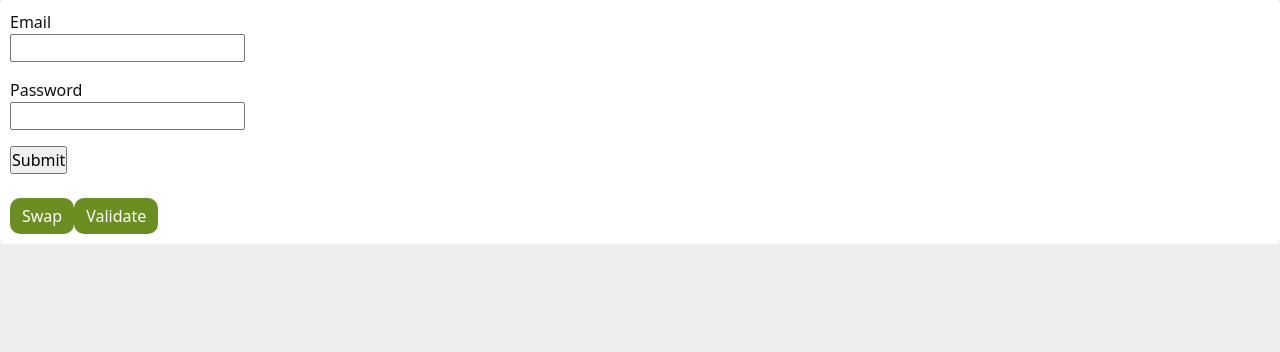
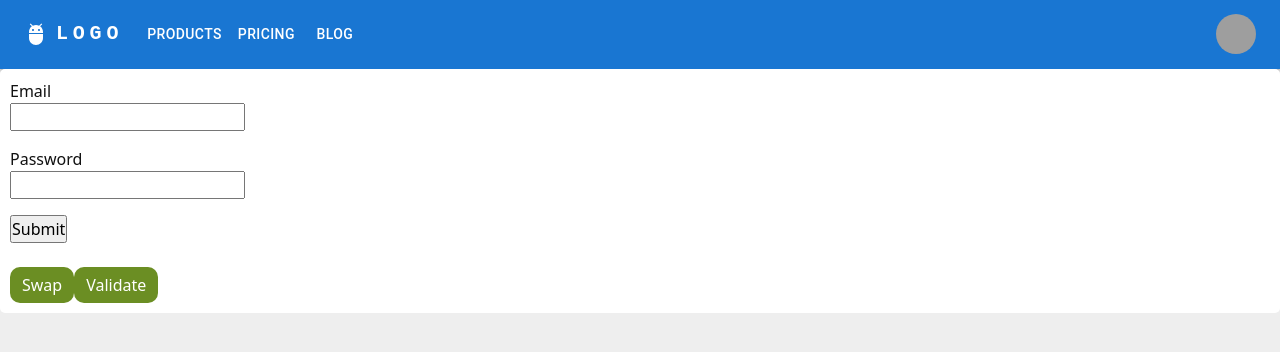
Before and after one commit to Rafael00X/E-Class, a Next.js app: page /signup in a window 1280 px wide. Shown: the top 352 px of the page. Built offline with nearby package versions, Linux system fonts and the light colour scheme; grey boxes are pictures that could not be loaded.

Commit message:
Implemented Navbar and Drawer

```diff
--- a/package.json
+++ b/package.json
@@ -10,6 +10,10 @@
     "prisma": "dotenv -e .env.local -- npx prisma generate"
   },
   "dependencies": {
+    "@emotion/react": "^11.10.6",
+    "@emotion/styled": "^11.10.6",
+    "@mui/icons-material": "^5.11.9",
+    "@mui/material": "^5.11.9",
     "@next/font": "13.1.4",
     "@prisma/client": "^4.10.1",
     "@types/cookie": "^0.5.1",
--- /dev/null
+++ b/src/components/Common/DrawerMenu.tsx
@@ -0,0 +1,92 @@
+import * as React from "react";
+import Box from "@mui/material/Box";
+import SwipeableDrawer from "@mui/material/SwipeableDrawer";
+import List from "@mui/material/List";
+import Divider from "@mui/material/Divider";
+import ListItem from "@mui/material/ListItem";
+import ListItemButton from "@mui/material/ListItemButton";
+import ListItemIcon from "@mui/material/ListItemIcon";
+import ListItemText from "@mui/material/ListItemText";
+import InboxIcon from "@mui/icons-material/MoveToInbox";
+import MailIcon from "@mui/icons-material/Mail";
+import { useRouter } from "next/router";
+
+const menuItemsList = [
+  [
+    { text: "Inbox", icon: <InboxIcon />, url: "/inbox" },
+    { text: "Starred", icon: <MailIcon />, url: "/starred" },
+    { text: "Send Email", icon: <InboxIcon />, url: "/send-email" },
+    { text: "Drafts", icon: <MailIcon />, url: "/drafts" },
+  ],
+  [
+    { text: "All Mails", icon: <InboxIcon />, url: "/all-mails" },
+    { text: "Trash", icon: <MailIcon />, url: "/trash" },
+    { text: "Spam", icon: <InboxIcon />, url: "/spam" },
+  ],
+];
+
+type DrawerMenuProps = {
+  isOpen: boolean;
+  setIsOpen: (isOpen: boolean) => void;
+};
+
+export default function DrawerMenu(props: DrawerMenuProps) {
+  const { isOpen, setIsOpen } = props;
+  const router = useRouter();
+
+  const toggleDrawer =
+    (open: boolean) => (event: React.KeyboardEvent | React.MouseEvent) => {
+      if (
+        event &&
+        event.type === "keydown" &&
+        ((event as React.KeyboardEvent).key === "Tab" ||
+          (event as React.KeyboardEvent).key === "Shift")
+      ) {
+        return;
+      }
+
+      setIsOpen(open);
+    };
+
+  const list = (
+    <Box
+      sx={{ width: 250 }}
+      role="presentation"
+      onClick={toggleDrawer(false)}
+      onKeyDown={toggleDrawer(false)}
+    >
+      {menuItemsList.map((menuItems, index1) => {
+        return (
+          <React.Fragment key={index1}>
+            <List>
+              {menuItems.map((menuItem, index2) => {
+                return (
+                  <ListItem key={index2} disablePadding>
+                    <ListItemButton onClick={() => router.push(menuItem.url)}>
+                      <ListItemIcon>{menuItem.icon}</ListItemIcon>
+                      <ListItemText primary={menuItem.text} />
+                    </ListItemButton>
+                  </ListItem>
+                );
+              })}
+            </List>
+            <Divider />
+          </React.Fragment>
+        );
+      })}
+    </Box>
+  );
+
+  return (
+    <div>
+      <SwipeableDrawer
+        anchor={"left"}
+        open={isOpen}
+        onClose={toggleDrawer(false)}
+        onOpen={toggleDrawer(true)}
+      >
+        {list}
+      </SwipeableDrawer>
+    </div>
+  );
+}
--- /dev/null
+++ b/src/components/Common/Navbar.tsx
@@ -0,0 +1,146 @@
+import * as React from "react";
+import AppBar from "@mui/material/AppBar";
+import Box from "@mui/material/Box";
+import Toolbar from "@mui/material/Toolbar";
+import IconButton from "@mui/material/IconButton";
+import Typography from "@mui/material/Typography";
+import Menu from "@mui/material/Menu";
+import MenuIcon from "@mui/icons-material/Menu";
+import Container from "@mui/material/Container";
+import Avatar from "@mui/material/Avatar";
+import Button from "@mui/material/Button";
+import Tooltip from "@mui/material/Tooltip";
+import MenuItem from "@mui/material/MenuItem";
+import AdbIcon from "@mui/icons-material/Adb";
+import DrawerMenu from "./DrawerMenu";
+
+const pages = ["Products", "Pricing", "Blog"];
+const settings = ["Profile", "Account", "Dashboard", "Logout"];
+
+export default function ResponsiveAppBar() {
+  const [anchorElNav, setAnchorElNav] = React.useState<null | HTMLElement>(
+    null
+  );
+  const [anchorElUser, setAnchorElUser] = React.useState<null | HTMLElement>(
+    null
+  );
+  const [isOpen, setIsOpen] = React.useState(false);
+
+  const handleOpenNavMenu = (event: React.MouseEvent<HTMLElement>) => {
+    setAnchorElNav(event.currentTarget);
+    setIsOpen(true);
+  };
+  const handleOpenUserMenu = (event: React.MouseEvent<HTMLElement>) => {
+    setAnchorElUser(event.currentTarget);
+  };
+
+  const handleCloseNavMenu = () => {
+    setAnchorElNav(null);
+    setIsOpen(false);
+  };
+
+  const handleCloseUserMenu = () => {
+    setAnchorElUser(null);
+  };
+
+  return (
+    <AppBar position="static">
+      <Container maxWidth="xl">
+        <Toolbar disableGutters>
+          <AdbIcon sx={{ display: { xs: "none", md: "flex" }, mr: 1 }} />
+          <Typography
+            variant="h6"
+            noWrap
+            component="a"
+            href="/"
+            sx={{
+              mr: 2,
+              display: { xs: "none", md: "flex" },
+              fontFamily: "monospace",
+              fontWeight: 700,
+              letterSpacing: ".3rem",
+              color: "inherit",
+              textDecoration: "none",
+            }}
+          >
+            LOGO
+          </Typography>
+
+          <Box sx={{ flexGrow: 1, display: { xs: "flex", md: "none" } }}>
+            <IconButton
+              size="large"
+              aria-label="account of current user"
+              aria-controls="menu-appbar"
+              aria-haspopup="true"
+              onClick={handleOpenNavMenu}
+              color="inherit"
+            >
+              <MenuIcon />
+            </IconButton>
+            <DrawerMenu isOpen={isOpen} setIsOpen={setIsOpen} />
+          </Box>
+          <AdbIcon sx={{ display: { xs: "flex", md: "none" }, mr: 1 }} />
+          <Typography
+            variant="h5"
+            noWrap
+            component="a"
+            href=""
+            sx={{
+              mr: 2,
+              display: { xs: "flex", md: "none" },
+              flexGrow: 1,
+              fontFamily: "monospace",
+              fontWeight: 700,
+              letterSpacing: ".3rem",
+              color: "inherit",
+              textDecoration: "none",
+            }}
+          >
+            LOGO
+          </Typography>
+          <Box sx={{ flexGrow: 1, display: { xs: "none", md: "flex" } }}>
+            {pages.map((page) => (
+              <Button
+                key={page}
+                onClick={handleCloseNavMenu}
+                sx={{ my: 2, color: "white", display: "block" }}
+              >
+                {page}
+              </Button>
+            ))}
+          </Box>
+
+          <Box sx={{ flexGrow: 0 }}>
+            <Tooltip title="Open settings">
+              <IconButton onClick={handleOpenUserMenu} sx={{ p: 0 }}>
+                <Avatar alt="Remy Sharp" src="/static/images/avatar/2.jpg" />
+              </IconButton>
+            </Tooltip>
+            <Menu
+              sx={{ mt: "45px" }}
+              id="menu-appbar"
+              anchorEl={anchorElUser}
+              anchorOrigin={{
+                vertical: "top",
+                horizontal: "right",
+              }}
+              keepMounted
+              transformOrigin={{
+                vertical: "top",
+                horizontal: "right",
+              }}
+              open={Boolean(anchorElUser)}
+              onClose={handleCloseUserMenu}
+            >
+              {settings.map((setting) => (
+                <MenuItem key={setting} onClick={handleCloseUserMenu}>
+                  <Typography textAlign="center">{setting}</Typography>
+                </MenuItem>
+              ))}
+            </Menu>
+          </Box>
+        </Toolbar>
+      </Container>
+    </AppBar>
+  );
+}
--- a/src/pages/_app.tsx
+++ b/src/pages/_app.tsx
@@ -4,11 +4,13 @@
 import "@/styles/globals.css";
 import "@/styles/themes.css";
 import type { AppProps } from "next/app";
+import Navbar from "@/components/Common/Navbar";
 
 export default function App({ Component, pageProps }: AppProps) {
   return (
     <ThemeProvider>
       <Background />
+      <Navbar />
       <Component {...pageProps} />
     </ThemeProvider>
   );
```
Also changed, not shown: 1 other file (tests, documents, lock files or other folders).
